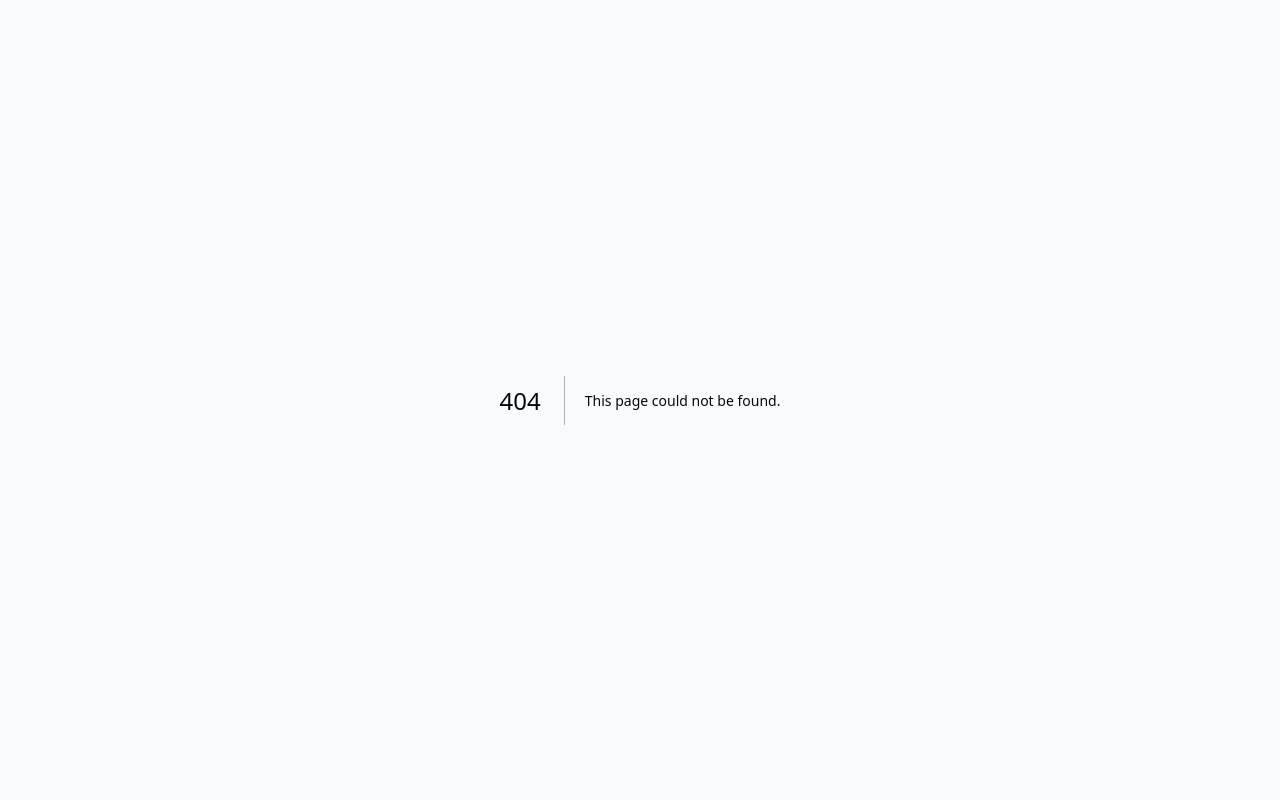
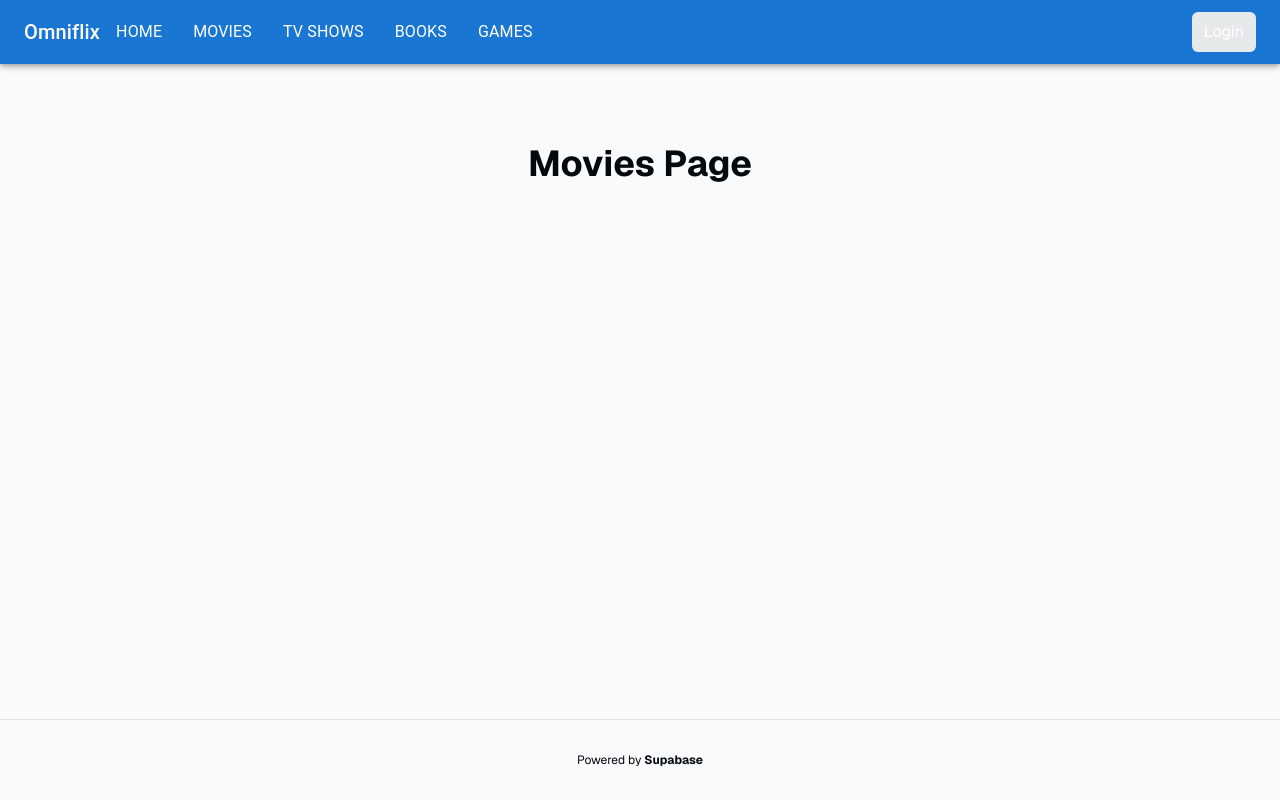
Before and after one commit to jloh02/omniflix, a Next.js app: page /movies in a window 1280 px wide. Before the commit this address had no page. Built offline with nearby package versions, Linux system fonts and the light colour scheme; no server answers.

Commit message:
Create movies page

```diff
--- /dev/null
+++ b/app/movies/page.tsx
@@ -0,0 +1,28 @@
+import NavigationBar from "@/components/navigationBar/NavigationBar";
+
+export default async function Index() {
+  return (
+    <div className="flex-1 w-full flex flex-col gap-20 items-center">
+      <NavigationBar />
+      <div className="animate-in flex-1 flex flex-col gap-20 opacity-0 max-w-4xl px-3">
+        <main className="flex-1 flex flex-col gap-6">
+          <h2 className="font-bold text-4xl mb-4">Movies Page</h2>
+        </main>
+      </div>
+
+      <footer className="w-full border-t border-t-foreground/10 p-8 flex justify-center text-center text-xs">
+        <p>
+          Powered by{" "}
+          <a
+            href="https://supabase.com/?utm_source=create-next-app&utm_medium=template&utm_term=nextjs"
+            target="_blank"
+            className="font-bold hover:underline"
+            rel="noreferrer"
+          >
+            Supabase
+          </a>
+        </p>
+      </footer>
+    </div>
+  );
+}
```
